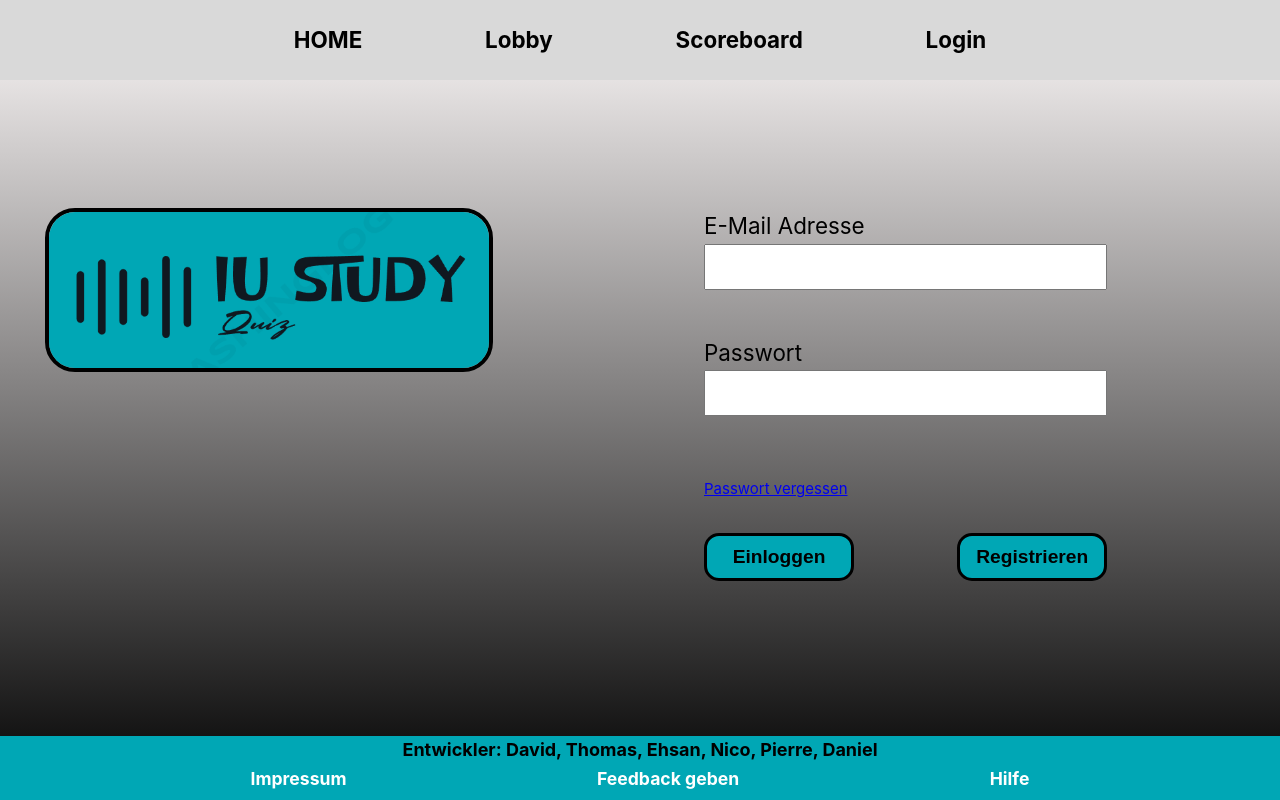
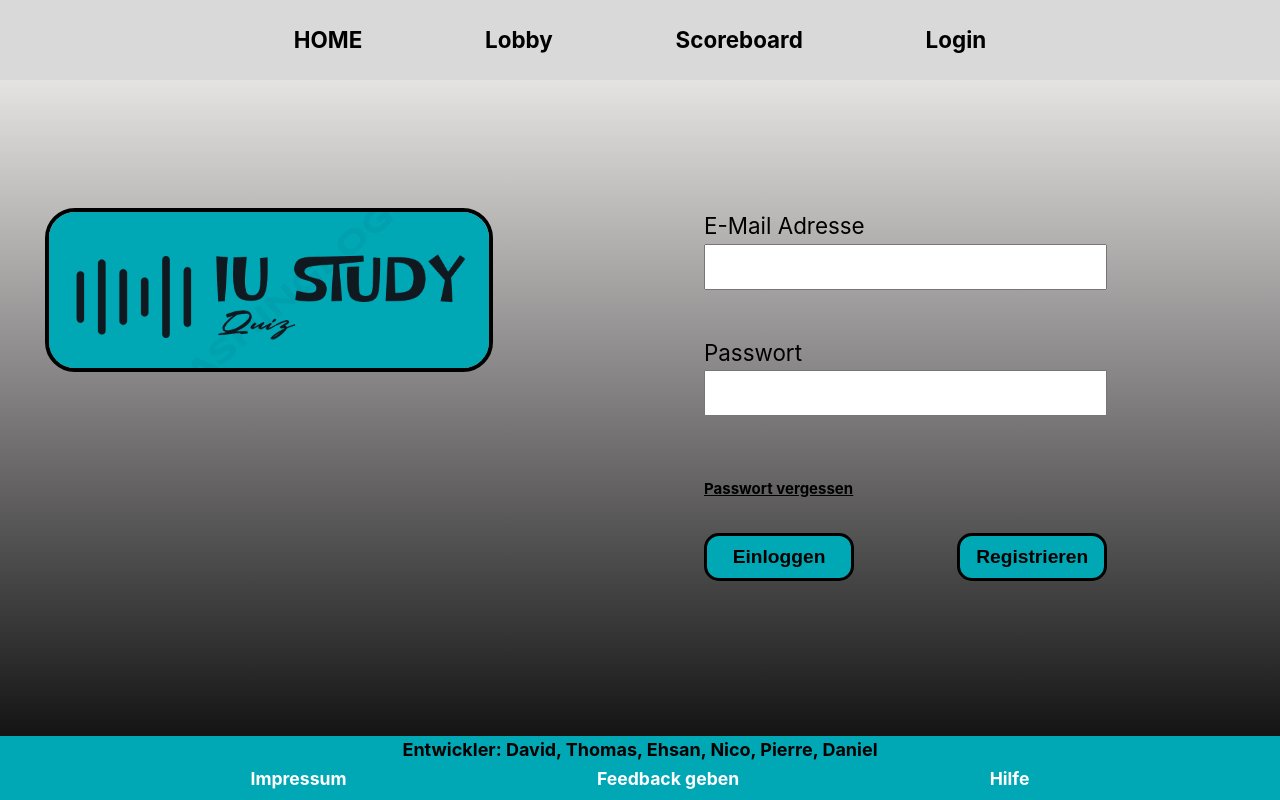
Before and after one commit to floatingbug/iu_quiz, a Vue app in the folder client-app/: page /login-user in a window 1280 px wide. Built offline with nearby package versions, Linux system fonts and the light colour scheme.

Commit message:
PAsswort vergessen CSS angepasst

```diff
--- a/client-app/src/views/LoginView.vue
+++ b/client-app/src/views/LoginView.vue
@@ -68,7 +68,7 @@ function loginUser() {
         <p class="err-msg" v-if="errMsg">{{errMsg}}</p>
 
         <div class="link-container">
-          <router-link to="">Passwort vergessen</router-link>
+          <router-link to="" class="password-link">Passwort vergessen</router-link>
         </div>
 
         <div class="button-container">
@@ -153,6 +153,13 @@ function loginUser() {
 
 .link-container {
   margin-top: 1rem;
+  color: black;
+  text-decoration: underline;
+}
+
+.link-container .password-link {
+  font-weight: bold;
+  color: black;
 }
 
 /* Media Queries */
```
